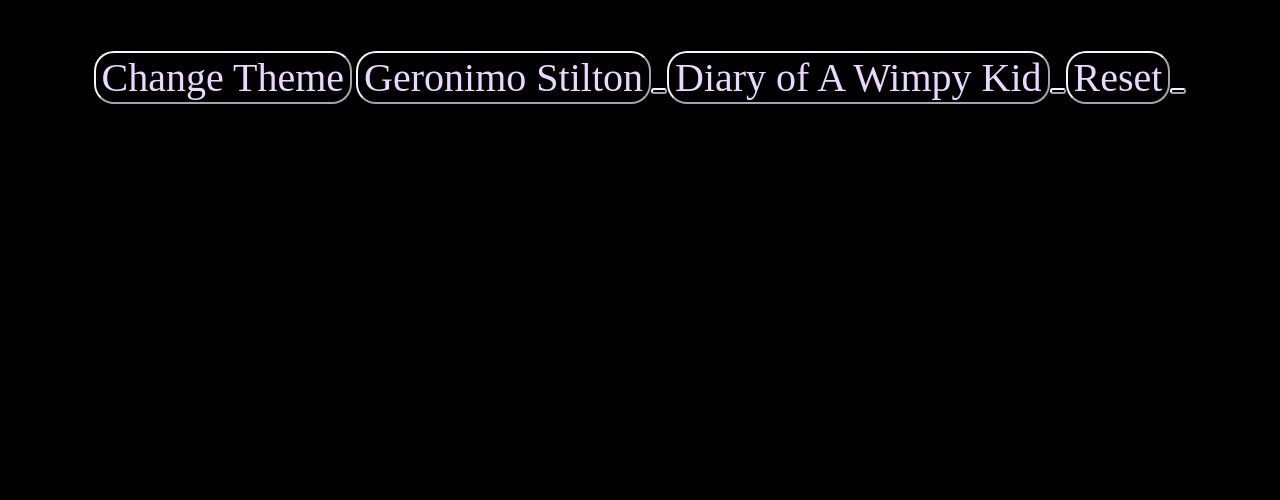
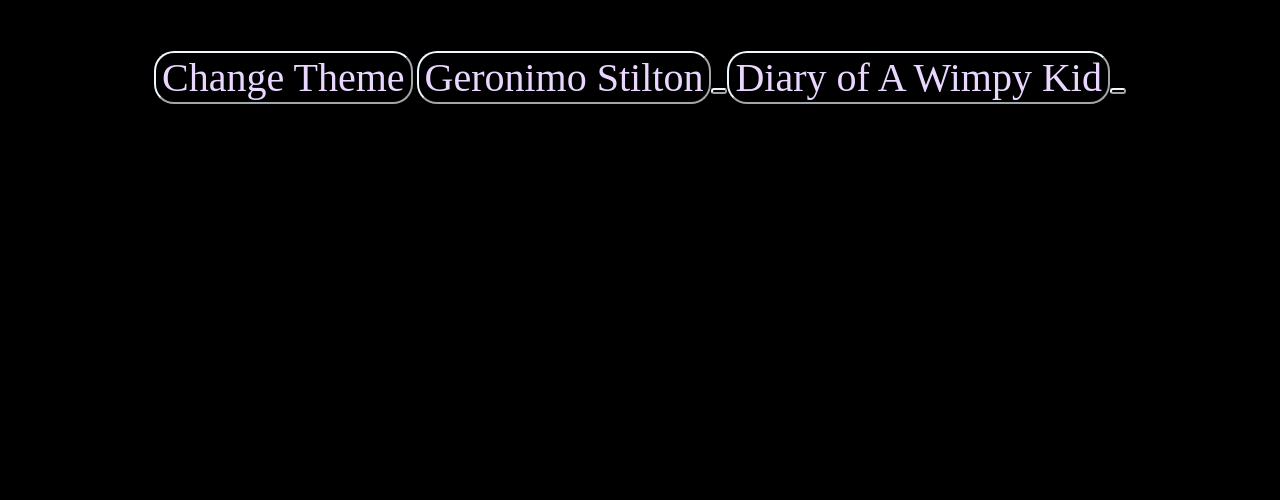
Before and after one commit to staten-island-tech/create-task-KatieLee1109, a website built with Vite: page AP Create Task/index.html in a window 1280 px wide. Shown: the part 300-800 px from the top of the page. Built offline with nearby package versions, Linux system fonts and the light colour scheme.

Commit message:
Commit 15

```diff
--- a/AP Create Task/index.html
+++ b/AP Create Task/index.html
@@ -15,7 +15,6 @@
     <button class="btn" id="btn">Change Theme</button>
     <button class="btn" id="gs">Geronimo Stilton<button>
     <button class="btn" id="wk">Diary of A Wimpy Kid<button>
-<button class="btn" id="remove"> Reset<button>
   </div>
   <section class="display" id="display"></section>
   <script type="module" src="./js/main.js"></script>
```
